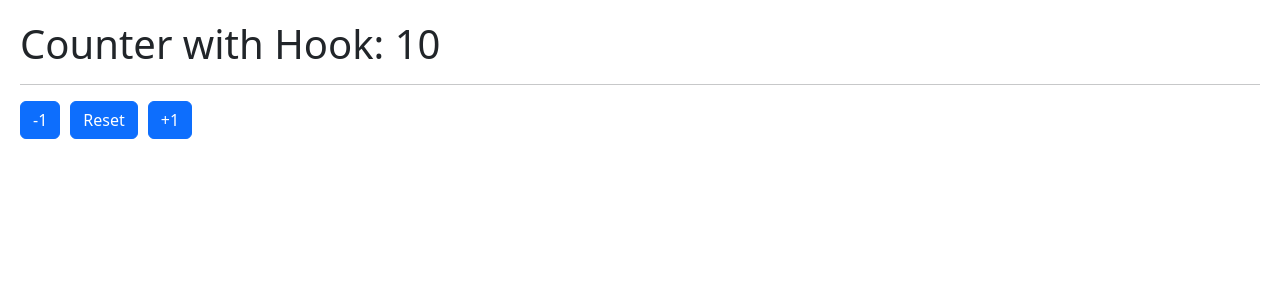
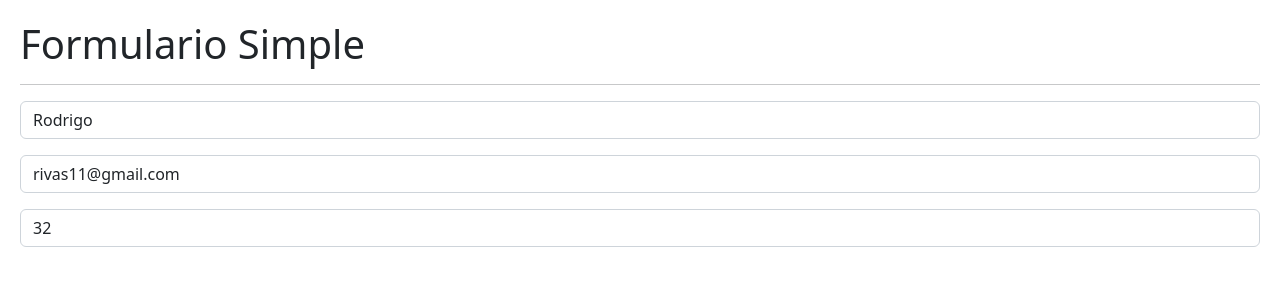
Before and after one commit to Xanul/hooks-app, a React (Vite) app: page / in a window 1280 px wide. Shown: the top 300 px of the page. Built offline with nearby package versions, Linux system fonts and the light colour scheme.

Commit message:
Added the useEffect hook

```diff
--- /dev/null
+++ b/src/02-useEffect/SimpleForm.jsx
@@ -0,0 +1,71 @@
+import { useEffect, useState } from "react"
+
+export const SimpleForm = () => {
+
+  const [formState, setFormState] = useState({
+    username: 'Rodrigo',
+    email: 'rivas11@gmail.com',
+    age: 32
+  })
+
+  const {username, email, age} = formState;
+
+  const onInputChange = ({target}) => {
+    const {name, value} = target;
+
+    // console.log(name, value);
+
+    setFormState({
+      ...formState,
+      [name]: value
+    })
+  }
+
+  useEffect(() => {
+    console.log('useEffect Called!');
+  }, []);
+
+  useEffect(() => {
+    console.log('formState Changed!');
+  }, [formState]);
+
+  useEffect(() => {
+    console.log('email Changed!');
+  }, [email]);
+
+  return (
+    <>
+      <h1>Formulario Simple</h1>
+      <hr />
+
+      <input
+        type="text"
+        className="form-control"
+        placeholder="Username"
+        name="username"
+        value={username}
+        onChange={onInputChange}
+      />
+
+      <input
+        type="email"
+        className="form-control mt-3"
+        placeholder="rivas@gmail.com"
+        name="email"
+        value={email}
+        onChange={onInputChange}
+      />
+
+      <input
+        type="number"
+        className="form-control mt-3"
+        placeholder="Age"
+        name="age"
+        value={age}
+        onChange={onInputChange}
+      />
+
+
+    </>
+  )
+}
--- a/src/main.jsx
+++ b/src/main.jsx
@@ -1,11 +1,13 @@
 import React from 'react';
 import ReactDOM from 'react-dom/client';
-import { CounterWithCustomHook } from './01-useState/CounterWithCustomHook';
+import { SimpleForm } from './02-useEffect/SimpleForm';
+// import { CounterWithCustomHook } from './01-useState/CounterWithCustomHook';
+
 
 import './index.css';
 
 ReactDOM.createRoot(document.getElementById('root')).render(
-  <React.StrictMode>
-    <CounterWithCustomHook />
-  </React.StrictMode>
+  // <React.StrictMode>
+    <SimpleForm />
+  // </React.StrictMode>
 );
```
